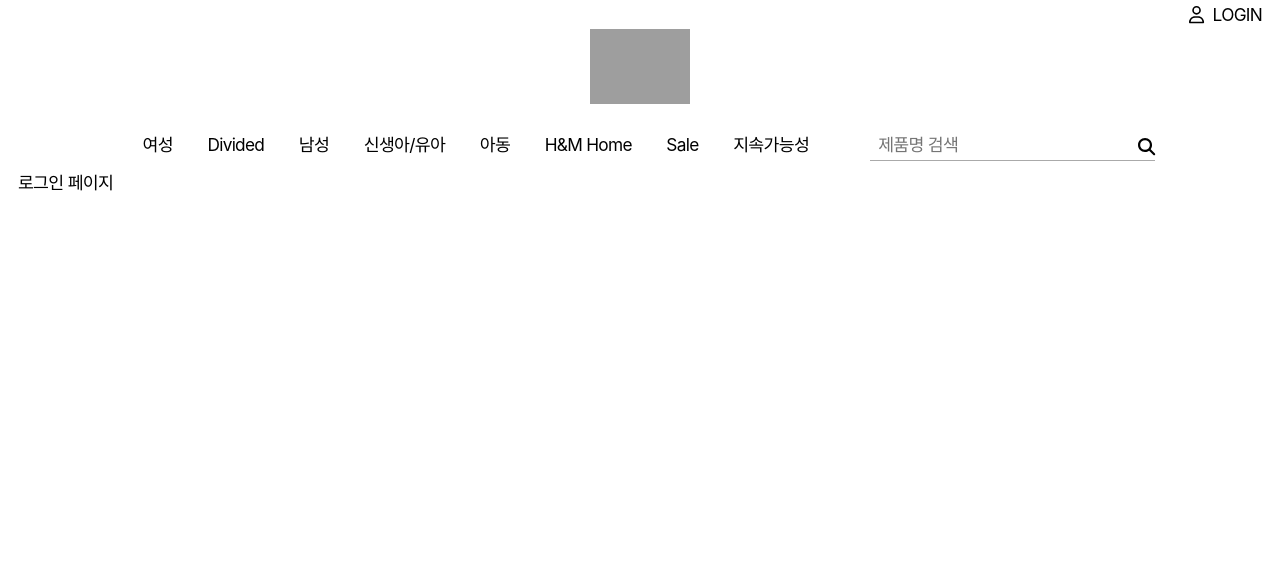
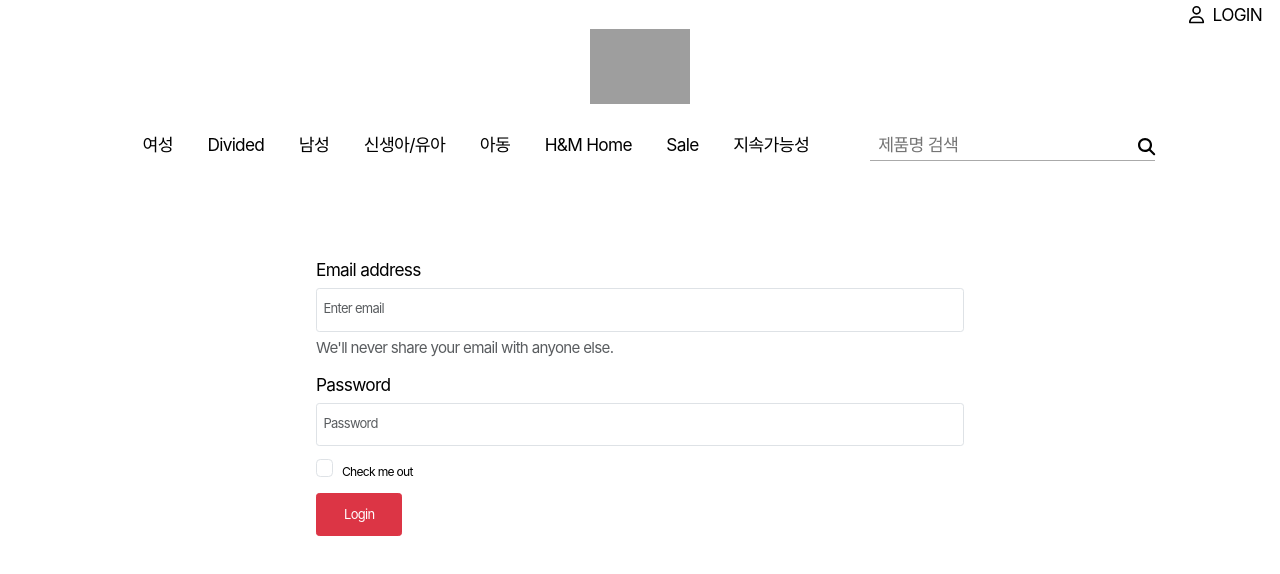
Before and after one commit to henny1105/react_project_final, a React (Create React App) app: page /mall_project/login in a window 1280 px wide. Shown: the top 574 px of the page. Built offline with nearby package versions, Linux system fonts and the light colour scheme; grey boxes are pictures that could not be loaded; a web font is replaced by a local one.

Commit message:
form 부트스트랩 추가, useNavigate 사용하기

```diff
--- a/src/Components/Navbar.jsx
+++ b/src/Components/Navbar.jsx
@@ -2,17 +2,23 @@
 import { FontAwesomeIcon } from '@fortawesome/react-fontawesome';
 import { faUser } from '@fortawesome/free-regular-svg-icons';
 import { faSearch } from '@fortawesome/free-solid-svg-icons';
-import { Link } from 'react-router-dom';
+import { useNavigate } from 'react-router-dom';
 
 const Navbar = () => {
 	const menuList = ['여성', 'Divided', '남성', '신생아/유아', '아동', 'H&M Home', 'Sale', '지속가능성'];
 
+	const navigate = useNavigate();
+
+	const goToLogin = () => {
+		navigate('/mall_project/login');
+	};
+
 	return (
 		<div>
 			<div>
-				<div className='login_button'>
+				<div className='login_button' onClick={goToLogin}>
 					<FontAwesomeIcon icon={faUser} />
-					<Link to='/mall_project/login'>LOGIN</Link>
+					<div>LOGIN</div>
 				</div>
 			</div>
 			<div className='nav_section'>
@@ -24,8 +30,8 @@
 			</div>
 			<div className='menu_area'>
 				<ul className='menu_list'>
-					{menuList.map((menu) => (
-						<li>{menu}</li>
+					{menuList.map((menu, index) => (
+						<li key={menu}>{menu}</li>
 					))}
 				</ul>
 				<div className='search_box'>
--- a/src/Components/sub/mall/Login.jsx
+++ b/src/Components/sub/mall/Login.jsx
@@ -1,7 +1,35 @@
 import React from 'react';
+import { Button, Form } from 'react-bootstrap';
+import { useNavigate } from 'react-router-dom';
 
-const Login = () => {
-	return <div>로그인 페이지</div>;
+const Login = ({ setAuthenticate }) => {
+	const navigate = useNavigate();
+	const loginUser = (event) => {
+		event.preventDefault();
+		setAuthenticate(true);
+		navigate('/mall_project');
+	};
+
+	return (
+		<Form onSubmit={(event) => loginUser(event)} className='login_from'>
+			<Form.Group className='mb-3' controlId='formBasicEmail'>
+				<Form.Label>Email address</Form.Label>
+				<Form.Control type='email' placeholder='Enter email' />
+				<Form.Text className='text-muted'>We'll never share your email with anyone else.</Form.Text>
+			</Form.Group>
+
+			<Form.Group className='mb-3' controlId='formBasicPassword'>
+				<Form.Label>Password</Form.Label>
+				<Form.Control type='password' placeholder='Password' />
+			</Form.Group>
+			<Form.Group className='mb-3' controlId='formBasicCheckbox'>
+				<Form.Check type='checkbox' label='Check me out' />
+			</Form.Group>
+			<Button variant='danger' type='submit'>
+				Login
+			</Button>
+		</Form>
+	);
 };
 
 export default Login;
--- a/src/Components/sub/mall/Mall.css
+++ b/src/Components/sub/mall/Mall.css
@@ -74,4 +74,24 @@
 .login_button a {
 	color: #000;
 	text-decoration: none;
+	cursor: pointer;
 }
+.login_from {
+	max-width: 75rem;
+	margin: 0 auto;
+	margin-top: 10rem;
+}
+.login_from .form-control {
+	height: 5rem;
+}
+.login_from .form-control::placeholder {
+	font-size: 1.5rem;
+}
+.login_from .btn-danger {
+	height: 5rem;
+	font-size: 1.5rem;
+	width: 10rem;
+}
+.login_from .form-check-label {
+	font-size: 1.4rem;
+}
--- a/src/Components/sub/mall/Mall.jsx
+++ b/src/Components/sub/mall/Mall.jsx
@@ -1,4 +1,4 @@
-import React from 'react';
+import { useEffect, useState } from 'react';
 import { Routes, Route } from 'react-router-dom';
 import Login from './Login';
 import ProductAll from './ProductAll';
@@ -19,12 +19,15 @@
 // 9. 상품을 검색할 수 있다.
 
 const Mall = () => {
+	const [authenticate, setAuthenticate] = useState(false); // true 로그인, false는 로그인 안됨
+	useEffect(() => {});
+
 	return (
 		<div className='inner'>
 			<Navbar />
 			<Routes>
 				<Route index element={<ProductAll />} />
-				<Route path='login' element={<Login />}></Route>
+				<Route path='login' element={<Login setAuthenticate={setAuthenticate} />}></Route>
 				<Route path='product/:id' element={<ProductDetail />}></Route>
 			</Routes>
 		</div>
```
